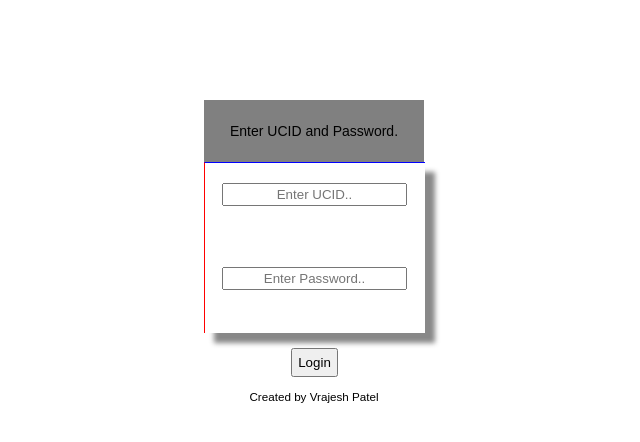
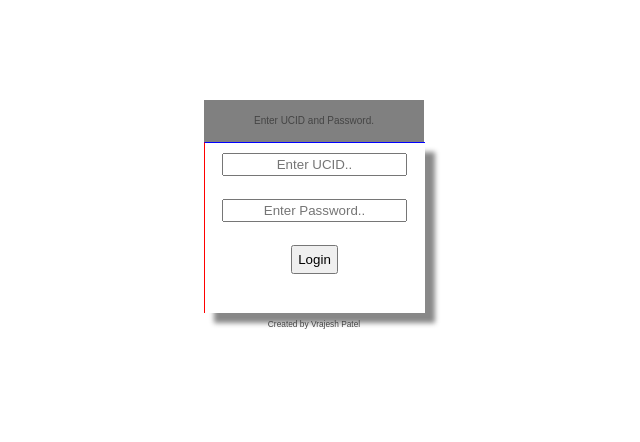
Before and after one commit to Vraj11590/moodle_mvc, a PHP site: template views/pre_login/login.php in a window 1280 px wide. Shown: the top 442 px of the page, without its empty margins (326-966 px from the left). Run offline with PHP 8.4, Linux system fonts and the light colour scheme; the template is opened without the code that fills it, so the values that code supplies are empty.

Commit message:
second commit

```diff
--- a/views/base/base_css/theme.css
+++ b/views/base/base_css/theme.css
@@ -1,5 +1,19 @@
-body,p,a,u,b,i{
-    font-family:arial;
-    font-size:14px;
-    line-height:3;
+/* The Reset ---------------------------------- */
+body,div,dl,dt,dd,ul,ol,li,h1,h2,h3,h4,h5,
+h6,pre,form,fieldset,input,p,blockquote,table,
+th,td {/* margin: 0;*/ padding: 0; }
+fieldset,img,abbr { border: 0; }
+address,caption,cite,code,dfn,h1,h2,h3,
+h4,h5,h6,th,var { font-style: normal; font-weight: normal; }
+caption,th { text-align: left; }
+q:before,q:after { content: ''; }
+a { text-decoration: none; }
+body {
+	font-size: 62.5%;
+	background: #fff;
+	font-family: sans-serif;
+	line-height: 22px;
+	color: #444;
+	margin-bottom: 40px;
 }
+/* -------------------------------------------- */
--- a/views/base/footer.php
+++ b/views/base/footer.php
@@ -1,5 +1,4 @@
-<br>
-    <center>
+<center>
 <small padding:5px;> Created by Vrajesh Patel </small>
     </center>
 </body>
--- a/views/base/header.php
+++ b/views/base/header.php
@@ -2,8 +2,8 @@
     <html>
         <head>
 
-            <title> Login </title>
-            <link rel="stylesheet" type="text/css" href="theme.css">
+            <title> :: Login To Moodle :: </title>
+            <link rel="stylesheet" type="text/css" href="views/base/base_css/theme.css">
             <script type="text/javascript" src="resources/js/jQuery.js"></script>
 
 
--- a/views/pre_login/login.php
+++ b/views/pre_login/login.php
@@ -35,8 +35,17 @@
              <br>
              <br>
              <input type="submit" value="Login" name="loginsubmit" style="padding:5px;"/>
+        <?php
+            if ($login->errors) {
+                foreach ($login->errors as $error) {
+                    echo '<div class="message_error">'.$error.'</div>';
+                }
+            }
+
+        ?>
 
         </form>
+
     </center>
 
     </div>
```
Also changed, not shown: views/post_login/css/structure.css (added, +22 -0 lines), views/post_login/main.php (+48 -4 lines), views/post_login/js/main.js (added).
